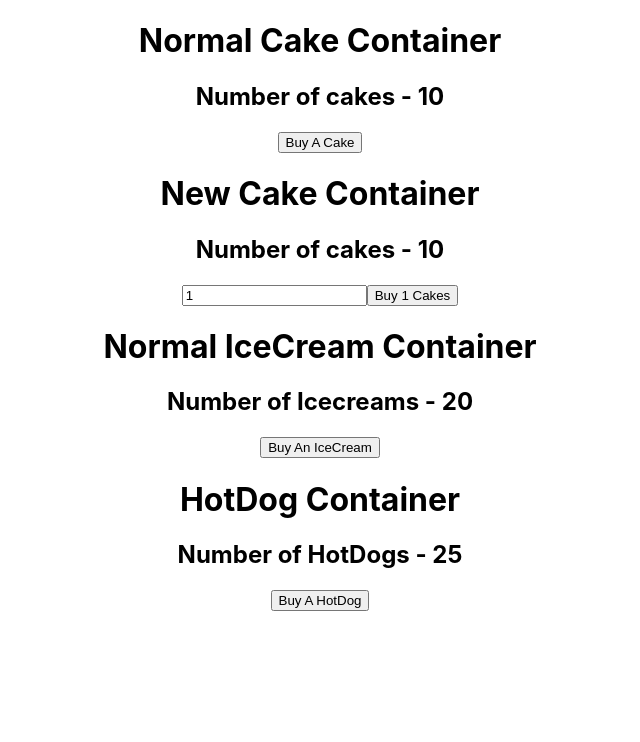
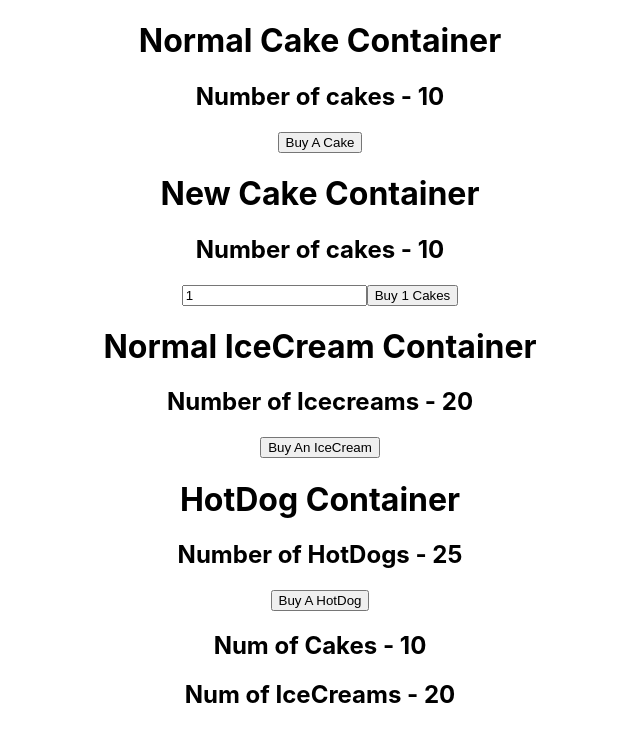
Before and after one commit to chankruze/react-redux-lab, a React (Create React App) app: page / in a window 1280 px wide. Shown: the top 742 px of the page, without its empty margins (320-960 px from the left). Built offline with nearby package versions, Linux system fonts and the light colour scheme.

Commit message:
ownProps parameter of mapStateToProps
Signed-off-by: chankruze <chankruze@gmail.com>

```diff
--- a/src/App.js
+++ b/src/App.js
@@ -5,6 +5,7 @@ import CakeContainer from './components/CakeContainer'
 // import HooksCakeContainer from './components/HooksCakeContainer'
 import HotDogContainer from './components/HotDogContainer'
 import IceCreamContainer from './components/IceCreamContainer'
+import ItemContainer from './components/ItemContainer'
 import NewCakeContainer from './components/NewCakeContainer'
 import store from './redux/store'
 
@@ -17,6 +18,8 @@ function App() {
         {/* <HooksCakeContainer /> */}
         <IceCreamContainer />
         <HotDogContainer />
+        <ItemContainer cake />
+        <ItemContainer />
       </div>
     </Provider>
   );
--- /dev/null
+++ b/src/components/ItemContainer.js
@@ -0,0 +1,33 @@
+/*
+Author: chankruze (chankruze@geekofia.in)
+Created: Tue Sep 15 2020 21:45:56 GMT+0530 (India Standard Time)
+
+Copyright (c) Geekofia 2020 and beyond
+*/
+
+import React from 'react'
+import { connect } from 'react-redux'
+
+function ItemContainer(props) {
+    return (
+        <div>
+            <h2>Num of {props.item}s - {props.count}</h2>
+        </div>
+    )
+}
+
+const mapStateToProps = (state, ownProps) => {
+    if (ownProps.cake) {
+        return {
+            item: 'Cake',
+            count: state.cake.numOfCakes
+        }
+    } else {
+        return {
+            item: 'IceCream',
+            count: state.iceCream.numOfIceCreams
+        }
+    }
+}
+
+export default connect(mapStateToProps)(ItemContainer)
```
